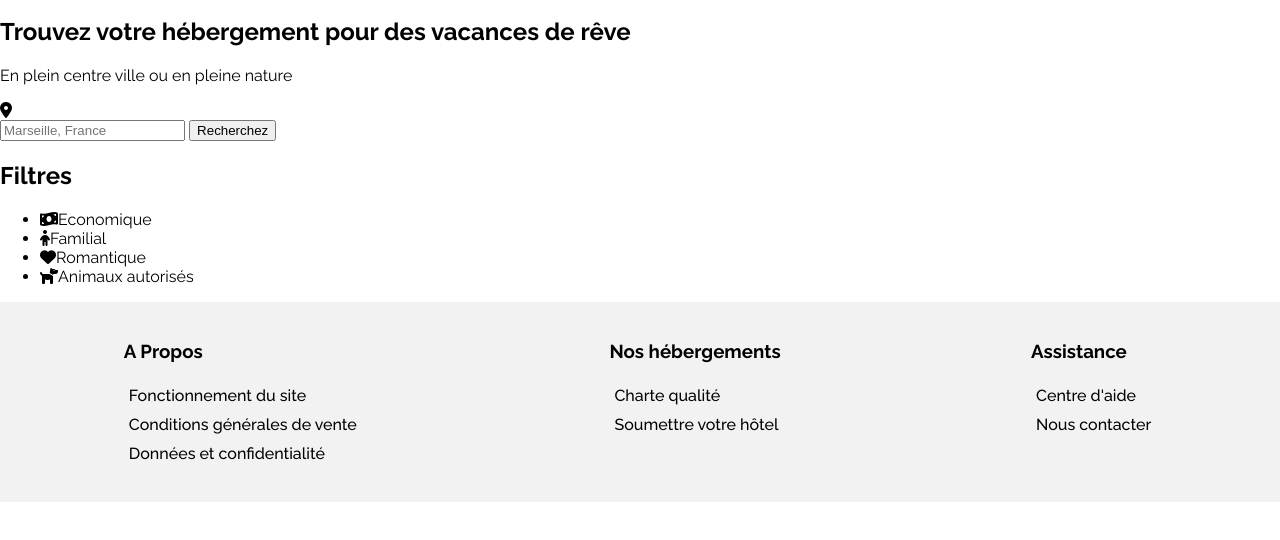
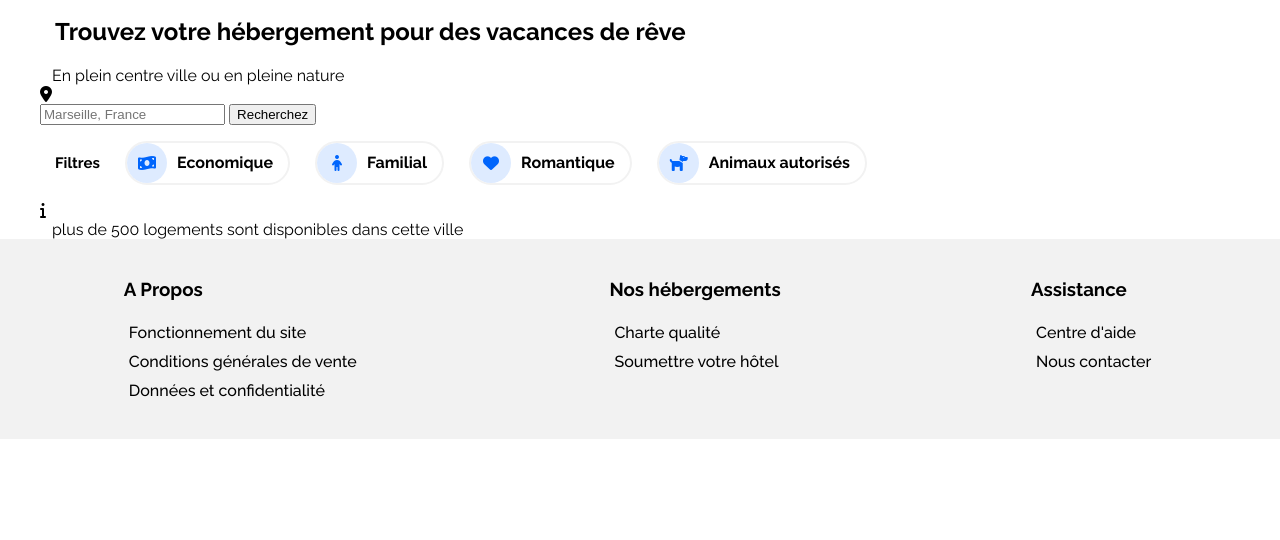
Before and after one commit to Jenny-Joyce/JennyPothin_2_01062021, a plain HTML site: page index.html in a window 1280 px wide. Shown: the part 100-640 px from the top of the page. Drawn offline with Linux system fonts and the light colour scheme.

Commit message:
style css sur la partie filtres

```diff
--- a/css/styles.css
+++ b/css/styles.css
@@ -58,6 +58,59 @@ nav li {
 #sign_up a {
     font-weight: 600;
 }
+/*Section recherche et filtres*/
+#search, #search p {
+    width: 98%;
+    max-width: 1200px;
+    margin: auto;
+
+}
+
+#search h1 {
+    margin-left: 15px;
+
+}
+
+#filters {
+    display: flex;
+    align-items: center;
+
+}
+#filters h2 {
+    font-size: 15px;
+    margin-left: 15px;
+}
+#filter_ul{
+    display: flex;
+    padding-left: 25px;
+
+}
+
+
+.icons_filters i {
+    display: flex;
+    justify-content: center;
+    align-items: center;
+    border-radius: 50%;
+    color: #0065fc;
+    background-color: #deebff;
+    width: 40px;
+    height: 40px;
+    margin-right: 10px;
+}
+.icons_filters {
+    display: flex;
+    align-items: center;
+    border: 2px solid #F2F2F2;
+    border-radius: 30px 30px 30px 30px;
+    margin-right: 25px;
+    list-style: none;
+    font-size: 16px;
+    font-weight: 700;
+    padding: 0px 15px 0px 0px;
+
+
+}
 
 
 
--- a/index.html
+++ b/index.html
@@ -25,24 +25,29 @@
             </nav>
         </header>
         <main>
-            <section id="section_1">
+            <section id="search">
                 <h1>Trouvez votre hébergement pour des vacances de rêve</h1>
                 <p>En plein centre ville ou en pleine nature </p>
                 <div id="icon_location">
                     <i class="fas fa-map-marker-alt"></i>
                 </div>
-                <div id="search">
+                <div id="search_town">
                     <input type="text" name="town" id="town" placeholder="Marseille, France" />
                     <button id="reshearch">Recherchez</button>
                 </div>
-                <div class="filters">
+                <div id="filters">
                     <h2>Filtres</h2>
-                    <ul>
-                        <li class="icons_filters"><i class="fas fa-money-bill-wave"></i>Economique</li>
-                        <li class="icons_filters"><i class="fas fa-child"></i>Familial</li>
-                        <li class="icons_filters"><i class="fas fa-heart"></i>Romantique</li>
-                        <li class="icons_filters"><i class="fas fa-dog"></i>Animaux autorisés</li>
+                    <ul id="filter_ul">
+                        <li class="icons_filters"><i class="fas fa-money-bill-wave" ></i>Economique</li>
+                        <li class="icons_filters"><i class="fas fa-child" ></i>Familial</li>
+                        <li class="icons_filters"><i class="fas fa-heart" ></i>Romantique</li>
+                        <li class="icons_filters"><i class="fas fa-dog" ></i>Animaux autorisés</li>
                     </ul>
+                </div>
+                <div id="info">
+                    <i class="fas fa-info"></i>
+                    <p>plus de 500 logements sont disponibles dans cette ville</p>
+
                 </div>
             </section>
         </main>
```
